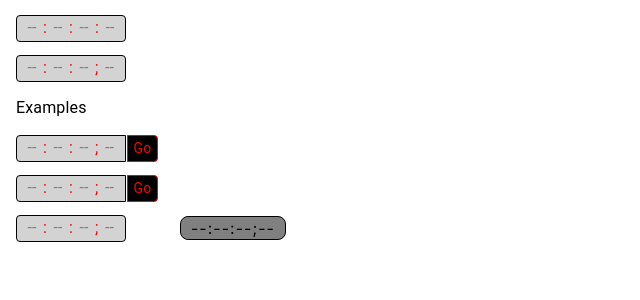
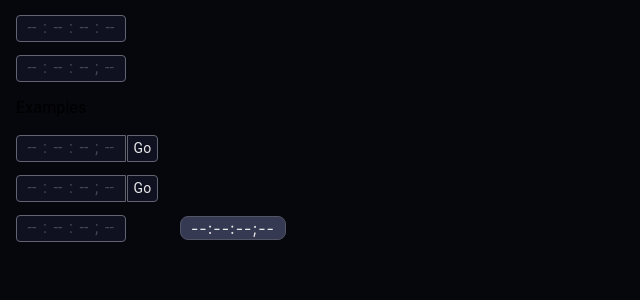
Before and after one commit to manoninonam/timecode-input, a React (Create React App) app: page / in a window 1280 px wide. Shown: the top 300 px of the page, without its empty margins (0-640 px from the left). Built offline with nearby package versions, Linux system fonts and the light colour scheme; the HTML template or start-up script is replaced by a standard one.

Commit message:
update colors

```diff
--- a/src/components/TimecodeInput/TimecodeInput.tsx
+++ b/src/components/TimecodeInput/TimecodeInput.tsx
@@ -1,5 +1,6 @@
 import { OutlinedInputProps, Typography } from '@mui/material';
 import {
+  palette,
   TimecodeContainer,
   TimecodeInputBase,
   TimecodeInputBaseContainer,
@@ -393,11 +394,9 @@ const TimecodeInput = ({
                 <Typography
                   sx={{
                     paddingBottom: '1px',
-                    ...(placeholderActive() && {
-                      color: 'red'
-                    }),
+                    color: placeholderActive() ? palette.text.placeholder : palette.text.primary,
                     ...(disabled && {
-                      color: 'black'
+                      color: palette.text.disabled
                     })
                   }}
                 >
--- a/src/components/TimecodeInput/TimecodeInputButton.tsx
+++ b/src/components/TimecodeInput/TimecodeInputButton.tsx
@@ -1,4 +1,5 @@
 import { styled } from '@mui/material';
+import { palette } from './TimecodeInputStyledComponents';
 import { getBackground } from './utils/getBackground';
 
 interface TimecodeInputButtonProps {
@@ -14,37 +15,37 @@ export const TimecodeInputButton = styled('button', {
   outline: 'none',
   border: '1px solid',
   borderColor: readOnly
-    ? 'grey'
-    : 'red',
+    ? palette.disabled.disabled_01
+    : palette.border.primary,
   borderRadius: position === 'start' ? '4px 0px 0px 4px' : '0px 4px 4px 0px',
   height: '27px',
   ...theme.typography.body2,
   color: readOnly
-    ? 'grey'
-    : 'red',
+    ? palette.text.disabled
+    : palette.text.primary,
   cursor: readOnly ? 'inherit' : 'pointer',
 
   '&:hover': {
     background: getBackground(theme, readOnly),
     borderColor: readOnly
-      ? 'grey'
-      : 'green'
+      ? palette.disabled.disabled_02
+      : palette.actions.hover
   },
   '&:focus-visible': {
     background: getBackground(theme, readOnly),
-    borderColor: 'grey'
+    borderColor: palette.actions.focus
   },
   '&:active': {
     background: getBackground(
       theme,
       readOnly,
-      'grey'
+      palette.actions.active
     )
   },
   '&:disabled': {
-    borderColor: 'grey',
-    color: 'white',
-    background: 'black',
+    borderColor: palette.disabled.disabled_02,
+    color: palette.disabled.disabled_02,
+    background: palette.disabled.disabled_01,
     cursor: 'inherit'
   }
 }));
--- a/src/components/TimecodeInput/TimecodeInputStyledComponents.tsx
+++ b/src/components/TimecodeInput/TimecodeInputStyledComponents.tsx
@@ -1,6 +1,35 @@
 import { styled } from '@mui/material/styles';
 import { Box, CSSInterpolation, InputBase } from '@mui/material';
 import { getBorderColor } from './utils/getBorderColor';
+
+export const palette = {
+  background: {
+    primary: '#0F1120',
+    secondary: '#1F2237',
+    tertiary: '#06060D'
+  },
+  border: {
+    primary: '#626472',
+    // secondary: '#626472',
+  },
+  text: {
+    primary: '#E8E8EA',
+    secondary: '#93959E',
+    disabled: '#525465',
+    placeholder: '#444657',
+  },
+  disabled: {
+    disabled_01: '#363952',
+    disabled_02: '#525465'
+  },
+  actions: {
+    hover: '#333548',
+    focus: '#CCBC87',
+    active: '#525465',
+    error: ''
+  }
+
+}
 
 export const TimecodeContainer = styled(Box)({
   display: 'flex',
@@ -32,7 +61,7 @@ export const TimecodeInputContainer = styled(Box, {
   border: '1px solid',
   borderColor: `${getBorderColor(theme, focused, error, disabled)}`,
   backgroundColor: `${
-    disabled ? 'grey' : 'lightgrey'
+    disabled ? palette.disabled.disabled_01 : palette.background.primary
   }`,
   display: 'flex',
   flexDirection: 'row',
@@ -41,8 +70,8 @@ export const TimecodeInputContainer = styled(Box, {
   paddingRight: '4px',
   '&:not(.Mui-disabled):not(.Mui-focused):hover': {
     borderColor: disabled
-      ? 'pink'
-      : 'purple'
+      ? palette.disabled.disabled_02
+      : palette.border.primary
   } as CSSInterpolation
 }));
 
@@ -66,19 +95,19 @@ export const TimecodeInputBase = styled(InputBase)(
       marginRight: 0,
       ...theme.typography.body1,
       color: readOnly
-        ? 'black'
-        : 'black',
+        ? palette.text.secondary
+        : palette.text.primary,
       input: {
         textAlign: 'center',
         padding: 0,
         height: '22px',
         backgroundColor: 'transparent',
         ':disabled': {
-          backgroundColor: 'white',
-          textFillColor: 'black'
+          backgroundColor: palette.disabled.disabled_01,
+          textFillColor: palette.disabled.disabled_02
         },
         '&::placeholder': {
-          color: 'grey',
+          color: palette.text.placeholder,
           opacity: 1
         }
       },
--- a/src/components/TimecodeInput/utils/getBackground.ts
+++ b/src/components/TimecodeInput/utils/getBackground.ts
@@ -1,11 +1,12 @@
 import { Theme } from '@mui/material';
+import { palette } from '../TimecodeInputStyledComponents';
 
 export const getBackground = (
   theme: Theme,
   readOnly: boolean,
   color?: string
 ) => {
-  if (readOnly) return 'blue';
+  if (readOnly) return palette.disabled.disabled_01;
   if (color) return 'color';
-  return 'black';
+  return palette.background.primary;
 };
--- a/src/components/TimecodeInput/utils/getBorderColor.ts
+++ b/src/components/TimecodeInput/utils/getBorderColor.ts
@@ -1,4 +1,5 @@
 import { Theme } from '@mui/material';
+import { palette } from '../TimecodeInputStyledComponents';
 
 export const getBorderColor = (
   theme: Theme,
@@ -6,8 +7,8 @@ export const getBorderColor = (
   error: boolean | undefined,
   disabled: boolean | undefined
 ) => {
-  if (focused) return 'grey';
-  if (error) return 'red';
-  if (disabled) return 'purple';
-  return 'black';
+  if (focused) return palette.actions.focus;
+  if (error) return palette.actions.error;
+  if (disabled) return palette.disabled.disabled_02;
+  return palette.border.primary;
 };
--- a/src/examples/ControlledTimecode.tsx
+++ b/src/examples/ControlledTimecode.tsx
@@ -18,7 +18,7 @@ export const ControlledTimecode = () => {
       defaultValue={'00:00:00;00'}
       frameRate={29.97}
       endButton={
-        <TimecodeInputButton position='end' onClick={handleButtonClick}>
+        <TimecodeInputButton position='end' onClick={handleButtonClick} >
           Go
         </TimecodeInputButton>
       }
--- a/src/examples/TimecodeWithValue.tsx
+++ b/src/examples/TimecodeWithValue.tsx
@@ -2,6 +2,7 @@
 import { Box, Stack } from '@mui/material'
 import TimecodeInput from '../components/TimecodeInput/TimecodeInput';
 import { useState } from 'react';
+import { palette } from '../components/TimecodeInput/TimecodeInputStyledComponents';
 
 
 export const TimecodeWithValue = () => {
@@ -21,12 +22,13 @@ export const TimecodeWithValue = () => {
         sx={{
           display: 'flex',
           alignItems: 'center',
-          background: 'grey',
+          background: palette.disabled.disabled_01,
           letterSpacing: '1px',
           padding: '0 10px',
           borderRadius: '8px',
+          color: palette.text.primary,
           border: '1px solid',
-          borderColor: 'grey'
+          borderColor: palette.disabled.disabled_02,
         }}
       >
         {value || '--:--:--;--'}
--- a/src/index.css
+++ b/src/index.css
@@ -1,4 +1,5 @@
 body {
+  background-color: #06060D;
   margin: 0;
   font-family: -apple-system, BlinkMacSystemFont, 'Segoe UI', 'Roboto', 'Oxygen',
     'Ubuntu', 'Cantarell', 'Fira Sans', 'Droid Sans', 'Helvetica Neue',
```
